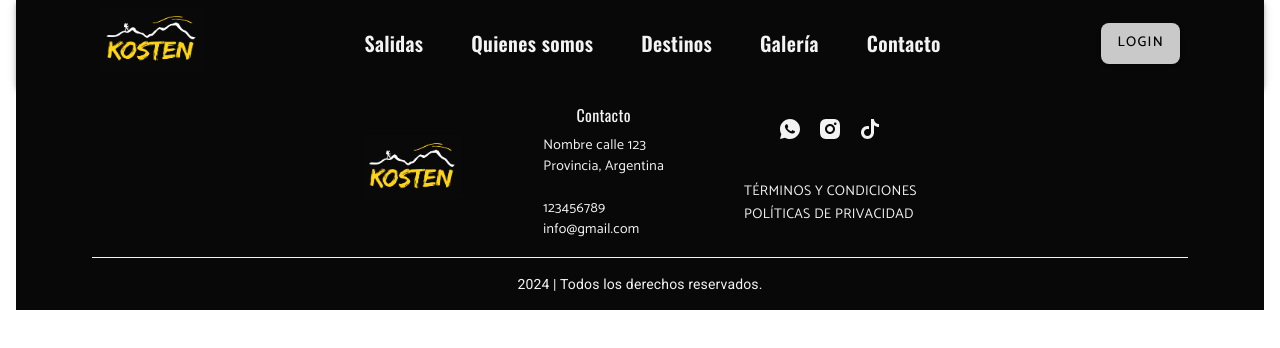
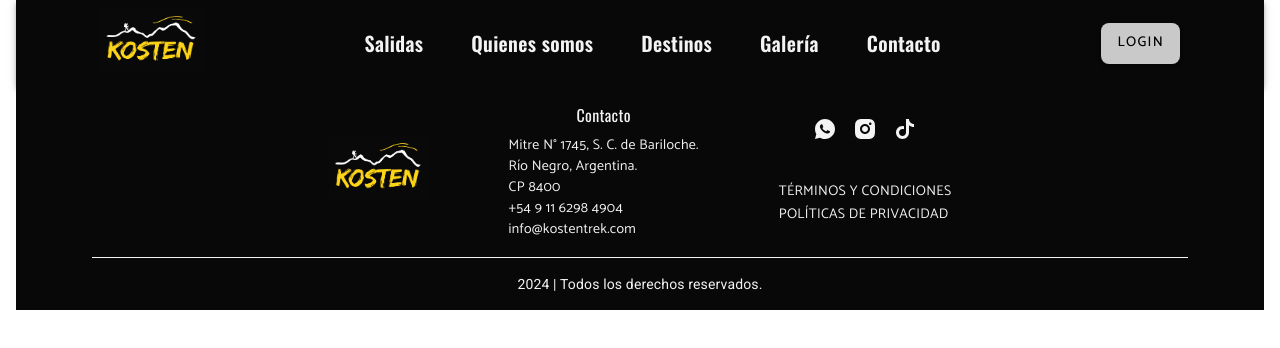
Before and after one commit to RamonCruz187/Kosten, a React (Vite) app in the folder Front/: page /about in a window 1280 px wide. Shown: the top 348 px of the page. Built offline with nearby package versions, Linux system fonts and the light colour scheme.

Commit message:
Refactor import statements in Carousel.jsx and NavBar.jsx

```diff
--- a/Front/src/components/Home/Carousel.jsx
+++ b/Front/src/components/Home/Carousel.jsx
@@ -1,12 +1,12 @@
-import React, { useEffect } from "react";
-import Slider from "react-slick";
-import { Box } from "@mui/material";
-import "slick-carousel/slick/slick.css";
-import "slick-carousel/slick/slick-theme.css";
-import img1 from "../../assets/Image-1.png";
-import img2 from "../../assets/Image-2.jpg";
-import img3 from "../../assets/Image-3.jpg";
-import img4 from "../../assets/Image-4.jpg";
+import React, { useEffect } from 'react';
+import Slider from 'react-slick';
+import { Box } from '@mui/material';
+import 'slick-carousel/slick/slick.css';
+import 'slick-carousel/slick/slick-theme.css';
+import img1 from '../../assets/Image-1.png';
+import img2 from '../../assets/Image-2.jpg';
+import img3 from '../../assets/Image-3.jpg';
+import img4 from '../../assets/Image-4.jpg';
 
 const images = [img1, img2, img3, img4];
 
@@ -18,28 +18,28 @@ const Carousel = () => {
     slidesToShow: 1,
     slidesToScroll: 1,
     autoplay: true,
-    autoplaySpeed: 10000,
+    autoplaySpeed: 7000, // Cambiar imagen cada 7 segundos
     fade: true,
-    cssEase: "linear",
+    cssEase: 'linear',
     beforeChange: (current, next) => {
-      const slides = document.querySelectorAll(".slick-slide img");
+      const slides = document.querySelectorAll('.slick-slide img');
       slides.forEach((slide) => {
-        slide.style.animation = "none";
-        slide.offsetHeight;
-        slide.style.animation = "";
+        slide.style.animation = 'none';
+        slide.offsetHeight; // Trigger reflow
+        slide.style.animation = 'zoom 7s ease-in-out';
       });
     },
   };
 
   useEffect(() => {
-    const slides = document.querySelectorAll(".slick-slide img");
+    const slides = document.querySelectorAll('.slick-slide img');
     slides.forEach((slide) => {
-      slide.style.animation = "zoom 10s ease-in-out infinite";
+      slide.style.animation = 'zoom 7s ease-in-out';
     });
   }, []);
 
   return (
-    <Box sx={{ width: "100%", height: "100vh", overflow: "hidden" }}>
+    <Box sx={{ width: '100%', height: '100vh', overflow: 'hidden' }}>
       <style>
         {`
           @keyframes zoom {
@@ -60,11 +60,11 @@ const Carousel = () => {
               src={image}
               alt={`Adventure Background ${index + 1}`}
               sx={{
-                width: "100%",
-                height: "100vh",
-                objectFit: "cover",
-                filter: "grayscale(50%)",
-                animation: "zoom 10s infinite",
+                width: '100%',
+                height: '100vh',
+                objectFit: 'cover',
+                filter: 'grayscale(50%)',
+                animation: 'zoom 7s ease-in-out',
               }}
             />
           </Box>
--- a/Front/src/components/Home/Footer.jsx
+++ b/Front/src/components/Home/Footer.jsx
@@ -45,14 +45,15 @@ export default function Footer() {
               Contacto
             </Typography>
             <Typography variant="paragraphLight" align="left" color="#F3F3F3">
-              Nombre calle 123
+              Mitre N° 1745, S. C. de Bariloche.
               <br />
-              Provincia, Argentina
+              Río Negro, Argentina.
               <br />
+              CP 8400
               <br />
-              123456789
+              +54 9 11 6298 4904
               <br />
-              info@gmail.com
+              info@kostentrek.com
             </Typography>
           </Grid2>
           <Grid2 xs={12} sm={6} md={4}>
```
